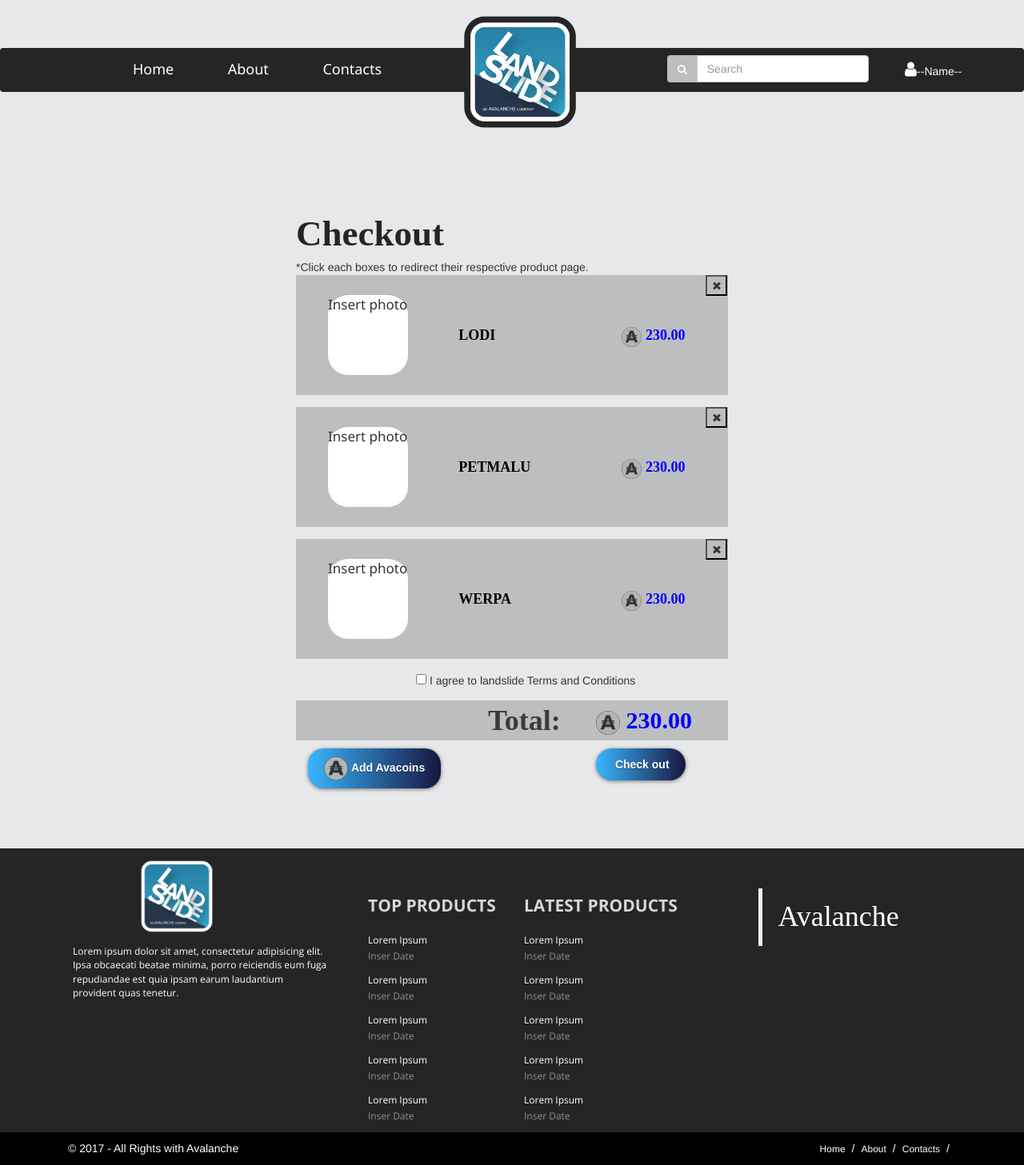
After one commit to fish-bones22/landslide, a PHP site: page /checkout.php in a window 1280 px wide. The commit adds this page. Shown: the whole page at 80% size. Run offline with PHP 8.4, Linux system fonts and the light colour scheme.

Commit message:
added checkout page

```diff
--- /dev/null
+++ b/checkout.php
@@ -0,0 +1,100 @@
+<!DOCTYPE html>
+<html lang="en">
+
+    <head>
+        <?php include'navbar.php'; ?>
+        <title>Checkout</title>
+        <link href="vendors/bootstrap3/css/bootstrap.min.css" rel="stylesheet" type="text/css" />
+        <link href="css/style.css" rel="stylesheet" type="text/css" />
+    </head>
+    <body class="bg-gray2">
+        <div class="container">
+            <div class="col-md-3 col-xs-12"></div>
+            <!--convert to php loop every div.loop-->
+           <div class="col-md-6 col-xs-12">
+               <div class="lh-100">&nbsp;</div>
+               <div class="f-45">Checkout</div>
+               <div class="-f-14">*Click each boxes to redirect their respective product page.</div>
+               <div class="loop">
+                   <div class="checkout-box" id="remove"><!--php name of the product to be replace in id to remove the contents using jquery if click-->
+                       <div class="col-md-4">
+                           <div class="product-box-sm">
+                               <p class="f-17">Insert photo</p>
+                           </div>
+                       </div>
+                       <div class="col-md-5 col-xs-5">
+                           <label class="label-price">LODI</label>
+                       </div>
+                       <div class="col-md-3 col-xs-5">
+                           <p class="price"><span><img src="img/Avacoin.svg" style="width:25px; height:25px;" >&nbsp;230.00</span></p>
+                           <button class="btn-close"><i class="fa fa-close"></i></button>
+                       </div>
+                   </div>
+                   <div class="lh-15">&nbsp;</div>
+               </div>
+               <div class="loop">
+                   <div class="checkout-box" id="remove"><!--php name of the product to be replace in id to remove the contents using jquery if click-->
+                       <div class="col-md-4">
+                           <div class="product-box-sm">
+                               <p class="f-17">Insert photo</p>
+                           </div>
+                       </div>
+                       <div class="col-md-5 col-xs-12">
+                           <label class="label-price">PETMALU</label>
+                       </div>
+                       <div class="col-md-3 col-xs-12">
+                           <p class="price"><span><img src="img/Avacoin.svg" style="width:25px; height:25px;" >&nbsp;230.00</span></p>
+                           <button class="btn-close"><i class="fa fa-close"></i></button>
+                       </div>
+                   </div>
+                   <div class="lh-15">&nbsp;</div>
+               </div>
+               <div class="loop">
+                   <div class="checkout-box" id="remove"><!--php name of the product to be replace in id to remove the contents using jquery if click-->
+                       <div class="col-md-4">
+                           <div class="product-box-sm">
+                               <p class="f-17">Insert photo</p>
+                           </div>
+                       </div>
+                       <div class="col-md-5 col-xs-12">
+                           <label class="label-price">WERPA</label>
+                       </div>
+                       <div class="col-md-3 col-xs-12">
+                           <p class="price"><span><img src="img/Avacoin.svg" style="width:25px; height:25px;" >&nbsp;230.00</span></p>
+                           <button class="btn-close"><i class="fa fa-close"></i></button>
+                       </div>
+                   </div>
+                   <div class="lh-15">&nbsp;</div>
+               </div>
+               <div class="col-md-3 col-xs-12"></div>
+               <div class="col-md-9 col-xs-12">
+                   <input type="checkbox" class="f-17">&nbsp;I agree to landslide Terms and Conditions</input>
+               </div>
+            <div class="lh-15">&nbsp;</div>
+            <div class="checkout-box-total">
+                <div class="col-md-5 col-xs-12"></div>
+                <div class="col-md-3 col-xs-12">
+                    <label class="f-36">Total:</label>
+                </div>
+                <!--Js function of total later after php loop-->
+                <div class="col-md-4 col-xs-12">
+                    <p class="total-price"><span><img src="img/Avacoin.svg" style="width:30px; height:30px;" >&nbsp;230.00</span></p>
+                </div>
+            </div>
+            <div class="col-md-8 col-xs-12">
+                <button class="btn-landslide"><span><img src="img/Avacoin.svg" style="width:30px; height:30px;">&nbsp;Add Avacoins</span></button>
+            </div>
+            <div class="col-md-4 col-xs-12">
+                <button class="btn-landslide">&nbsp;Check out</button>
+            </div>
+           </div>
+        </div>
+    <div class="lh-75">&nbsp;</div>
+        <?php include 'footer.php'; ?>
+        <script type="text/javascript" src="vendors/jquery/jquery.min.js"></script>
+        <script type="text/javascript" src="vendors/bootstrap/js/popper.min.js"></script>
+        <script type="text/javascript" src="vendors/bootstrap3/js/bootstrap.min.js"></script>
+        <script type="text/javascript" src="js/main.js"></script>
+
+    </body>
+</html>
--- a/css/style.css
+++ b/css/style.css
@@ -24,6 +24,27 @@
 }
 .btn-rad{
     border-radius: 15px;
+}
+.label-price{
+    color: #000;
+    font-family: Proxima Nova;
+    font-size: 18px;
+    font-weight: bold;
+    line-height: 100px;
+}
+.price{
+    color: blue;
+    font-family: Proxima Nova;
+    font-size: 18px;
+    font-weight: bold;
+    line-height: 100px;
+}
+.total-price{
+    color: blue;
+    font-family: Proxima Nova;
+    font-size: 30px;
+    font-weight: bold;
+    line-height: 50px;
 }
 .f-7{
     font-size: 7px;
@@ -83,6 +104,9 @@
     font-weight: bold;
     font-family: Proxima Nova;
     color: #252525;
+}
+.lh-15{
+    line-height: 15px;
 }
 .lh-75{
     line-height: 75px;
@@ -192,6 +216,14 @@ ul.dropdown-menu.show{
     margin: 25px;
     border-radius: 25px;
 }
+.product-box-sm{
+    position: relative;
+    background: #fff;
+    width: 100px;
+    height: 100px;
+    border-radius: 25px;
+
+}
 .product-box-lg {
     position: relative;
     background: #fff;
@@ -200,6 +232,19 @@ ul.dropdown-menu.show{
     margin: 25px;
     border-radius: 25px;
     box-shadow: 10px 10px 5px #888888;
+}
+.checkout-box{
+    position: relative;
+    background-color: #bdbec0;
+    min-width: 500px;
+    height: 150px;
+    padding: 25px;
+}
+.checkout-box-total{
+    position: relative;
+    background-color: #bdbec0;
+    min-width: 500px;
+    height: 50px;
 }
 .ribbon-top {
     position: absolute;
@@ -354,8 +399,8 @@ ul.dropdown-menu.show{
 }
 /*End Bob hover*/
 /*Add to Cart*/
-.btn-add-cart{
-    border:0px solid #393B3E;-webkit-box-shadow: #737373 0px 1px 5px ;-moz-box-shadow: #737373 0px 1px 5px ; box-shadow: #737373 0px 1px 5px ; -webkit-border-radius: 25px; -moz-border-radius: 25px;border-radius: 25px;font-size:14px;font-family:arial, helvetica, sans-serif; padding: 10px 20px 10px 20px; text-decoration:none; display:inline-block;text-shadow: 0px 1px 0 rgba(10,10,10,0.5);font-weight:bold; color: #8C8C8C;
+.btn-landslide{
+    border:0px solid #393B3E;-webkit-box-shadow: #737373 0px 1px 5px ;-moz-box-shadow: #737373 0px 1px 5px ; box-shadow: #737373 0px 1px 5px ; -webkit-border-radius: 25px; -moz-border-radius: 25px;border-radius: 20px;font-size:14px;font-family:arial, helvetica, sans-serif; padding: 10px 20px 10px 20px; text-decoration:none; display:inline-block;text-shadow: 0px 1px 0 rgba(10,10,10,0.5);font-weight:bold; color: #8C8C8C;
     background-color: #38B6FF; background-image: -webkit-gradient(linear, left top, left bottom, from(#38B6FF), to(#181540));
     background-image: -webkit-linear-gradient(left, #38B6FF, #181540);
     background-image: -moz-linear-gradient(left, #38B6FF, #181540);
@@ -364,7 +409,7 @@ ul.dropdown-menu.show{
     background-image: linear-gradient(to right, #38B6FF, #181540);filter:progid:DXImageTransform.Microsoft.gradient(GradientType=0,startColorstr=#38B6FF, endColorstr=#181540);
     color: #fff;
 }
-.btn-add-cart:hover{
+.btn-landslide:hover{
     border:0px solid #393B3E;
     background-color: #05a3ff; background-image: -webkit-gradient(linear, left top, left bottom, from(#05a3ff), to(#0a081a));
     background-image: -webkit-linear-gradient(right, #05a3ff, #0a081a);
@@ -373,6 +418,16 @@ ul.dropdown-menu.show{
     background-image: -o-linear-gradient(left, #05a3ff, #0a081a);
     background-image: linear-gradient(to right, #05a3ff, #0a081a);filter:progid:DXImageTransform.Microsoft.gradient(GradientType=0,startColorstr=#05a3ff, endColorstr=#0a081a);
     color: #000;
+}
+.btn-close{
+    background-color: #bdbec0;
+    position: relative;
+    top: -135px;
+    left: 105px;
+}
+.btn-close:hover{
+    background-color: #bdbec0;
+    color: red;
 }
 /*End Add to Cart*/
 .product_thumbnail {
--- a/js/main.js
+++ b/js/main.js
@@ -1,6 +1,65 @@
+/*Popover*/
 $(document).ready(function(){
     $('[data-toggle="popover"]').popover({
         placement : 'right',
         trigger : 'hover'
     });
 });
+/*End Popover*/
+/*Remove function*/
+$(document).ready(function(){
+    $(".btn-close").click(function(){
+        $("#remove").remove();
+    });
+});
+/*End Remove Function*/
+/*Rating Mechanism*/
+(function() {
+
+    'use strict';
+
+
+    var product = document.querySelector('#product');
+
+    // Data name for Product
+    var data = [
+        {
+            title: "Rating",
+            rating: 3
+        }
+    ];
+
+    // Initialize
+    (function init() {
+        for (var i = 0; i < data.length; i++) {
+            addRatingWidget(buildShopItem(data[i]), data[i]);
+        }
+    })();
+
+    // Rendering data divs by js
+    function buildShopItem(data) {
+        var productItem = document.createElement('div');
+
+        var html =
+            '<h3>' + data.title + '</h3>' +
+            '<ul class="c-rating"></ul>' +
+            '</div>';
+
+        productItem.classList.add('c-shop-item');
+        productItem.innerHTML = html;
+        product.appendChild(productItem);
+
+        return productItem;
+    }
+
+    // rating callbacks
+    function addRatingWidget(productItem, data) {
+        var ratingElement = productItem.querySelector('.c-rating');
+        var currentRating = data.rating;
+        var maxRating = 5;
+        var callback = function(rating) { alert(rating); };
+        var r = rating(ratingElement, currentRating, maxRating, callback);
+    }
+
+})();
+/*End Rating Machanism*/
```
Also changed, not shown: product.php (+1 -53 lines), img/Avacoin.svg (added).
